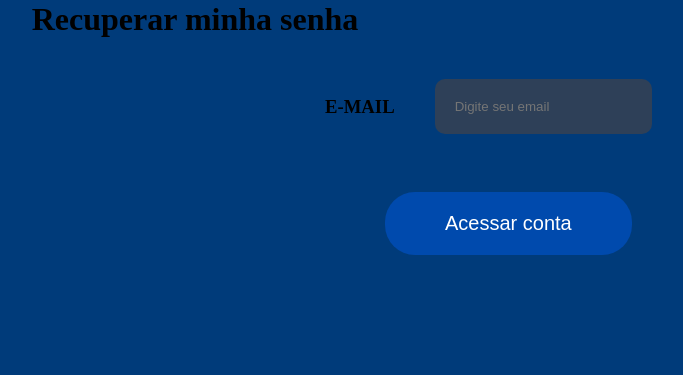
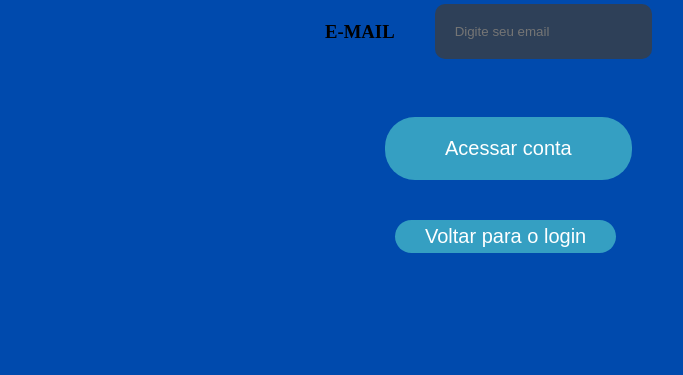
Before and after one commit to GustavoDuncker/Trabalho-trem, a PHP site: page /public/RecuperarSenha.html in a window 1280 px wide. Shown: the part 479-854 px from the top of the page, without its empty margins (445-1128 px from the left). After the commit the page ends 732 px from the top, so only its background shows below. Run offline with PHP 8.4, Linux system fonts and the light colour scheme.

Commit message:
recSenha check

```diff
--- a/public/RecuperarSenha.html
+++ b/public/RecuperarSenha.html
@@ -7,7 +7,7 @@
 </head>
 <body id="body_RecSenha">
     <header id="cabecalho_RecSenha">
-        <img src="../assets/images/trem.jpg" alt="" id="img_header">
+        <img src="../assets/images/contato-removebg-preview.png" alt="" id="img_header">
         <h1>JATOTREM</h1>
     </header>
     <main>
@@ -19,9 +19,14 @@
             </div>
             <br>
             <div class="inputs">
-                <a href="login.html">
+                <a href="inicio.html">
                 <input type="button" value="Acessar conta" class="input_elements" id="button_access">
             </a>
             </div>
+            <div class="inputs">
+                <a href="login.html">
+                    <input type="button" value="Voltar para o login" class="input_elements" id="button_login">
+                </a>
+            </div>
         </div>
 </html>
--- a/styles/Rec_senha.css
+++ b/styles/Rec_senha.css
@@ -26,7 +26,18 @@ body{
     margin-left: 80px;
     border: 0;
     padding: 20px 60px;
-    background-color: #004AAD;
+    background-color: #359fc2;
+    color: white;
+    font-size: 20px;
+    border-radius: 30px;
+}
+
+#button_login{
+    text-align: center;
+    margin-left: 90px;
+    border: 0;
+    padding: 5px 30px;
+    background-color: #359fc2;
     color: white;
     font-size: 20px;
     border-radius: 30px;
@@ -78,5 +89,5 @@ footer{
 }
 
 body{
-    background-color: #003b7a;
+    background-color: #004AAD;
 }
```
